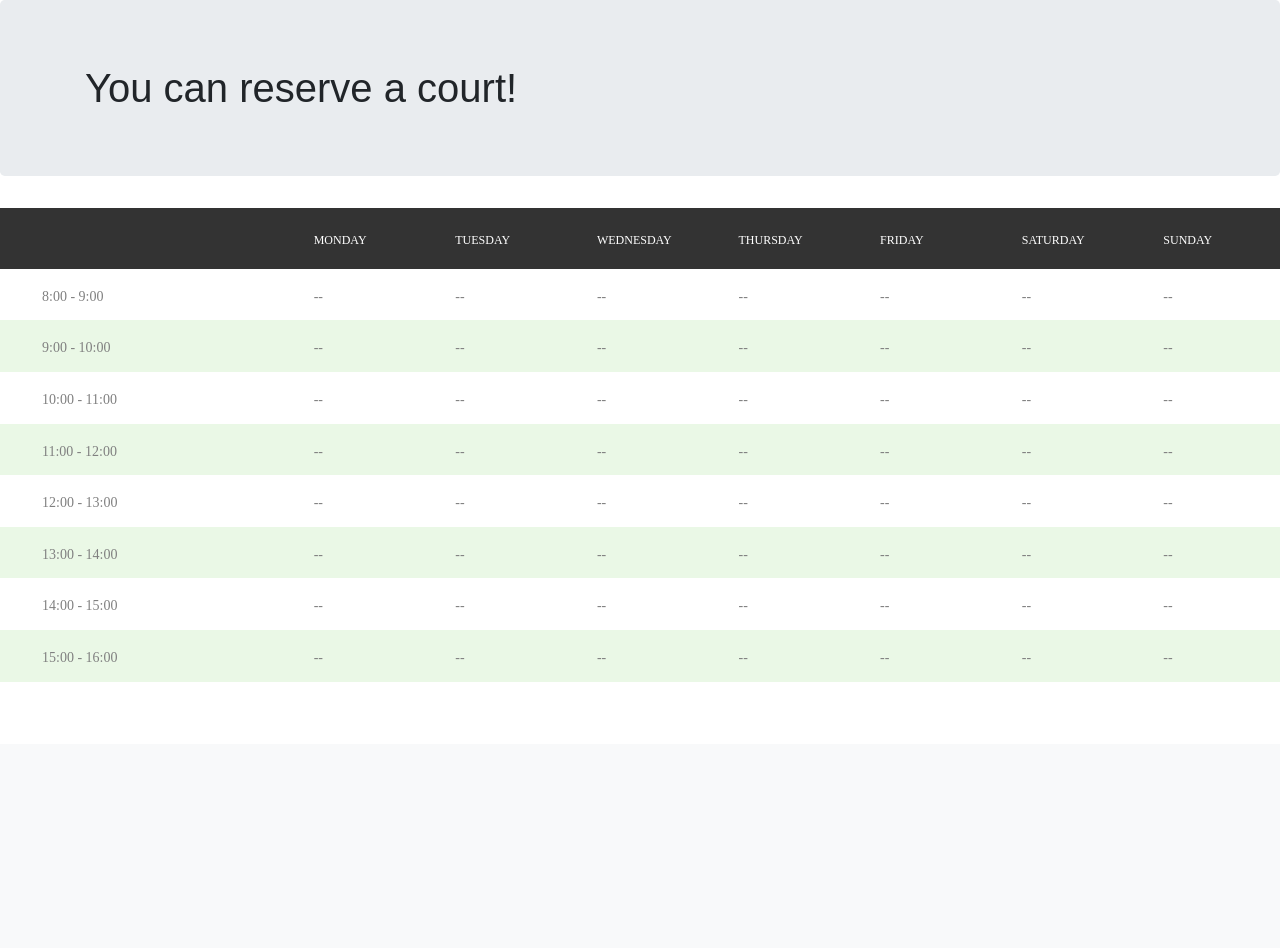
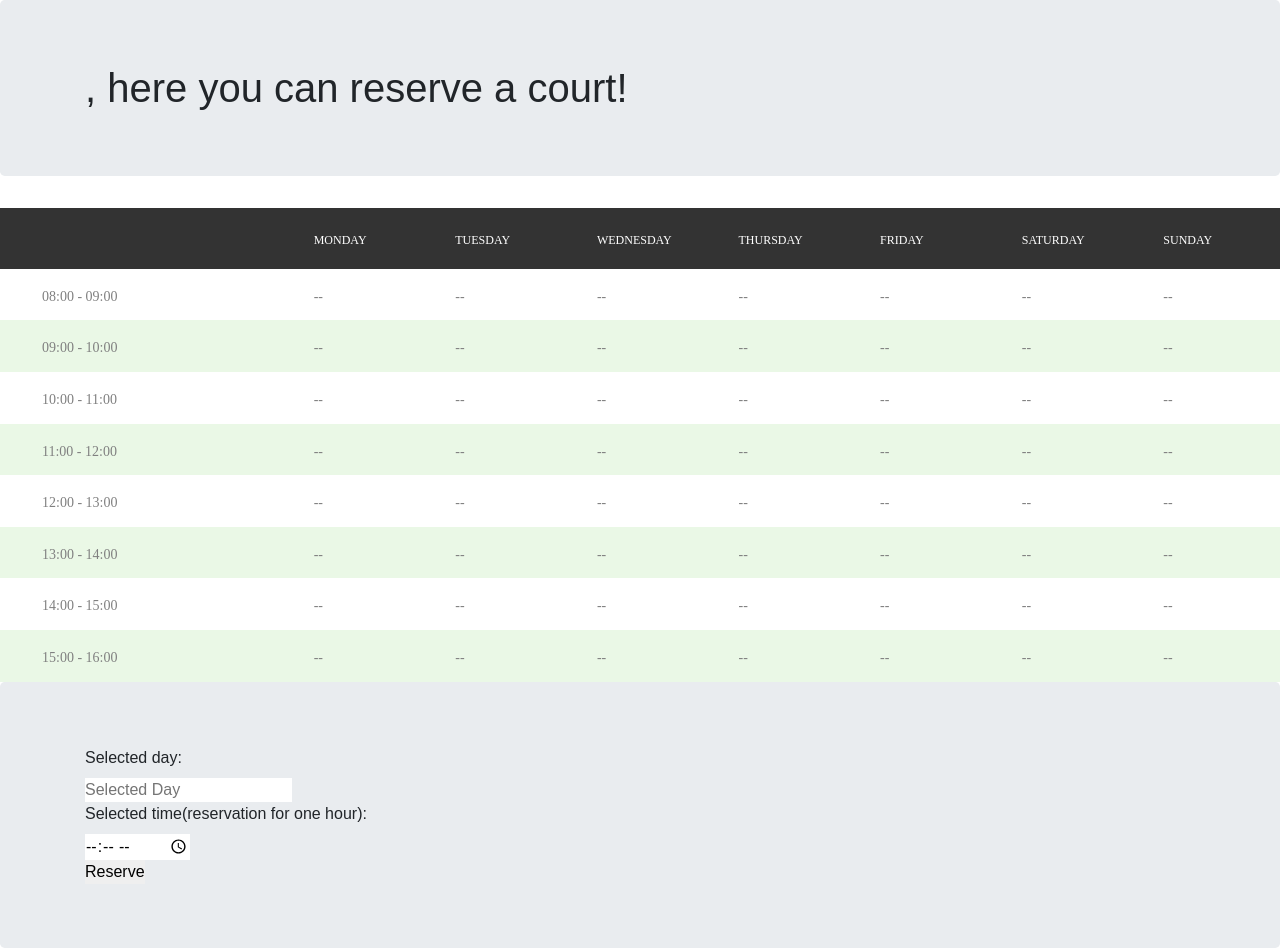
Before and after one commit to Wyro/squash-reservation-system, a Django app: page /basic_app/reservation/ in a window 1280 px wide. Shown: the part 56-1004 px from the top of the page. Before the commit the page ends 738 px from the top, so only its background shows below. Run offline with Django 3.2, Linux system fonts and the light colour scheme; some libraries are stand-ins or nearby versions; some web fonts are replaced.

Commit message:
Added saving reservations to database

```diff
--- a/Squash_reservation_system/basic_app/views.py
+++ b/Squash_reservation_system/basic_app/views.py
@@ -5,14 +5,12 @@
 from django.http import HttpResponseRedirect, HttpResponse
 from django.urls import reverse
 from django.contrib.auth.decorators import login_required
+from basic_app.models import CourtEvent
 
 
 # Create your views here.
 def index(request):
     return render(request, 'basic_app/index.html')
-
-def reservation(request):
-    return render(request, 'basic_app/reservation.html')
 
 @login_required
 def user_logout(request):
@@ -56,7 +54,6 @@
     return render(request, 'basic_app/registration.html',{'user_form':user_form, 'profile_form':profile_form, 'registered':registered})
 
 
-
 def user_login(request):
 
     if request.method == 'POST':
@@ -77,3 +74,20 @@
             return HttpResponse("invalid login details supplied!")
     else:
         return render(request, 'basic_app/login.html',{})
+
+#def reservation(request):
+#    return render(request, 'basic_app/reservation.html')
+
+def reservation(request):
+
+    if request.method == 'POST':
+        username = request.POST.get('username')
+        selected_day = request.POST.get('selected_day')
+        selected_time = request.POST.get('selected_time')
+
+        event1 = CourtEvent(name = username, event_day = selected_day, event_time = selected_time)
+        event1.save()
+        return HttpResponseRedirect(reverse('index'))
+
+    else:
+        return render(request, 'basic_app/reservation.html',{})
--- a/Squash_reservation_system/static/selectingtable.js
+++ b/Squash_reservation_system/static/selectingtable.js
@@ -1,8 +1,12 @@
 $("td.column2,td.column3,td.column4,td.column5,td.column6,td.column7,td.column8").click( function(event) {
-           if(confirm("Are you sure you want to reserve this hour?")){
-               $(this).attr("class", "gray");
-           }
-           else{
+           //if(confirm("Are you sure you want to reserve this hour?")){
+               //$(this).attr("class", "gray");
+          if($('input[name=selected_time]').attr("value",$(this).siblings().eq(0).html().split(' ')[0])){
+            //console.log($(this).index())
+            //console.log($('th').eq($(this).index()).html());
+            $('input[name=selected_day]').attr("value",$('th').eq($(this).index()).html())
+          }
+          else{
                return false;
-           }
+          }
 });
--- a/Squash_reservation_system/templates/basic_app/base.html
+++ b/Squash_reservation_system/templates/basic_app/base.html
@@ -17,8 +17,8 @@
             <li><a class="nav-link" href="{% url 'basic_app:register' %}">Register</a></li>
 
             {% if user.is_authenticated %}
+              <li><a class="nav-link" href="{% url 'basic_app:reservation' %}">Make reservation</a></li>
               <li><a class="nav-link" href="{% url 'logout' %}">Logout</a></li>
-              <li><a class="nav-link" href="{% url 'basic_app:reservation' %}">Make reservation</a></li>
             {% else %}
               <li><a class="nav-link" href="{% url 'basic_app:user_login' %}">Login</a></li>
             {% endif %}
--- a/Squash_reservation_system/templates/basic_app/reservation.html
+++ b/Squash_reservation_system/templates/basic_app/reservation.html
@@ -3,7 +3,7 @@
 
 <div class="jumbotron">
   <div class="container">
-    <h1>You can reserve a court!</h1>
+    <h1>{{ user.username }}, here you can reserve a court!</h1>
   </div>
 </div>
 
@@ -23,7 +23,7 @@
 						</thead>
 						<tbody>
 							<tr class="row100">
-								<td class="column100 column1" data-column="column1">8:00 - 9:00</td>
+								<td class="column100 column1" data-column="column1">08:00 - 09:00</td>
 								<td class="column100 column2" data-column="column2">--</td>
 								<td class="column100 column3" data-column="column3">--</td>
 								<td class="column100 column4" data-column="column4">--</td>
@@ -34,7 +34,7 @@
 							</tr>
 
 							<tr class="row100">
-								<td class="column100 column1" data-column="column1">9:00 - 10:00</td>
+								<td class="column100 column1" data-column="column1">09:00 - 10:00</td>
 								<td class="column100 column2" data-column="column2">--</td>
 								<td class="column100 column3" data-column="column3">--</td>
 								<td class="column100 column4" data-column="column4">--</td>
@@ -111,6 +111,20 @@
 							</tr>
 						</tbody>
 					</table>
+          <div class="jumbotron">
+            <div class="container">
+              <form enctype="multipart/form-data" method="POST">
+                {% csrf_token %}
+                <input type="hidden" name="username" value="{{ user.username }}">
+                <label for="selected_day">Selected day:</label>
+                <input type="text" name="selected_day" placeholder="Selected Day">
+                <label for="selected_time">Selected time(reservation for one hour):</label>
+                <input type="time" name="selected_time" placeholder="Selected Time">
+                <input type="submit" value="Reserve">
+              </form>
+            </div>
+          </div>
+
 				</div>
 
 {% endblock %}
```
Also changed, not shown: Squash_reservation_system/basic_app/models.py (+9 -0 lines), Squash_reservation_system/basic_app/migrations/0003_courttable.py (added), Squash_reservation_system/basic_app/migrations/0004_auto_20190221_1659.py (added), Squash_reservation_system/db.sqlite3.
